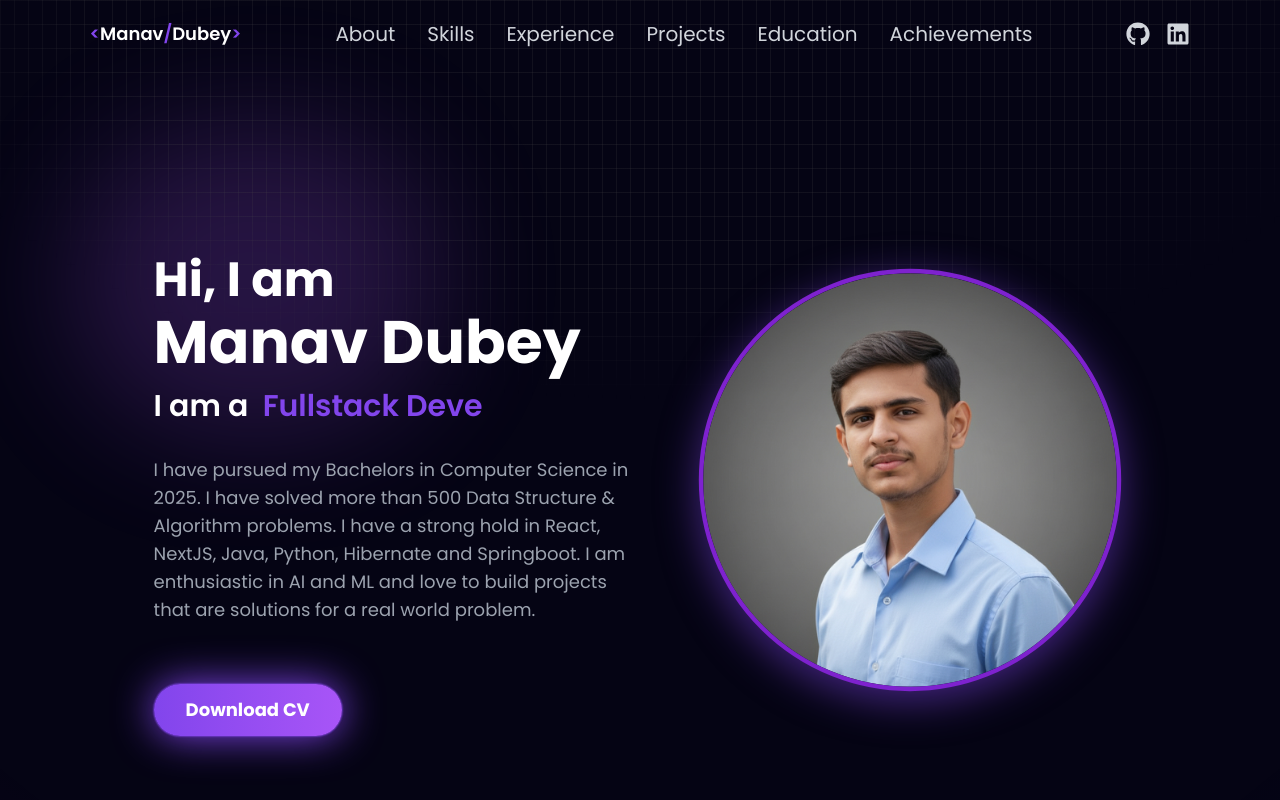
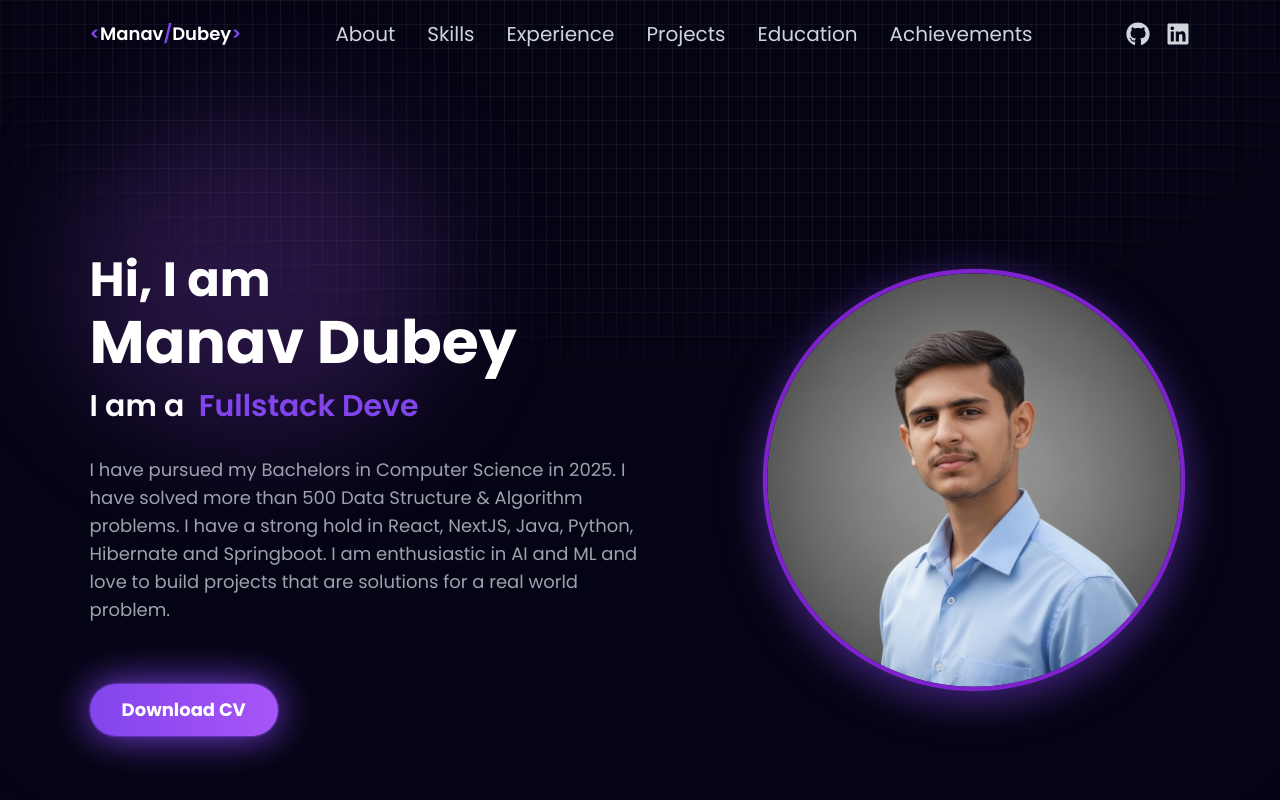
Before and after one commit to manav-dubey/manav-portfolio-website, a React (Vite) app: page / in a window 1280 px wide. Shown: the top 800 px of the page. Built offline with nearby package versions, Linux system fonts and the light colour scheme.

Commit message:
responsiveness fixed

```diff
--- a/src/components/About/About.jsx
+++ b/src/components/About/About.jsx
@@ -7,7 +7,7 @@ const About = () => {
   return (
     <section
       id='about'
-      className='py-4 px-[7vw] md:px-[7vw] xl:px-[12vw]   font-sans mt-1 md:mt-24 lg:mt-32'
+      className='py-4 px-[7vw] md:px-[7vw] 2xl:px-[16vw] 3xl:px-[20vw] font-sans mt-1 md:mt-24 lg:mt-32'
     >
       <div className="flex flex-col-reverse md:flex-row justify-between items-center">
         {/* left side */}
--- a/src/components/Work/Work.jsx
+++ b/src/components/Work/Work.jsx
@@ -10,7 +10,7 @@ const Work = () => {
   return (
     <section
     id='work'
-    className='relative py-24 pb-24 px-[12vw] md:px-[7vw] xl:[20vw] font-sans'
+    className='relative py-24 pb-24 px-[7vw] 2xl:px-[16vw] 3xl:px-[20vw] font-sans'
     >
       {/* Section Title */}
       <div className='text-center mb-16'>
```
